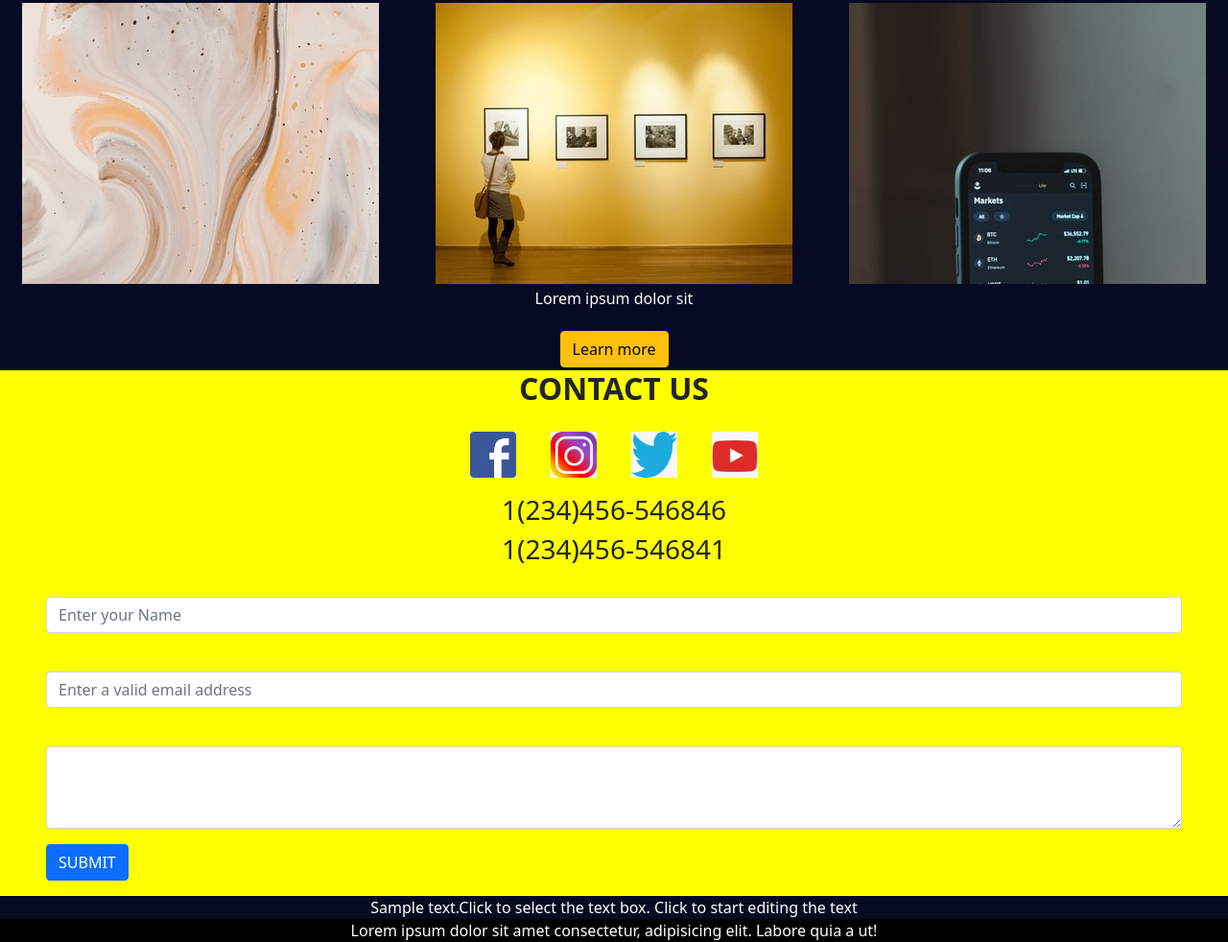
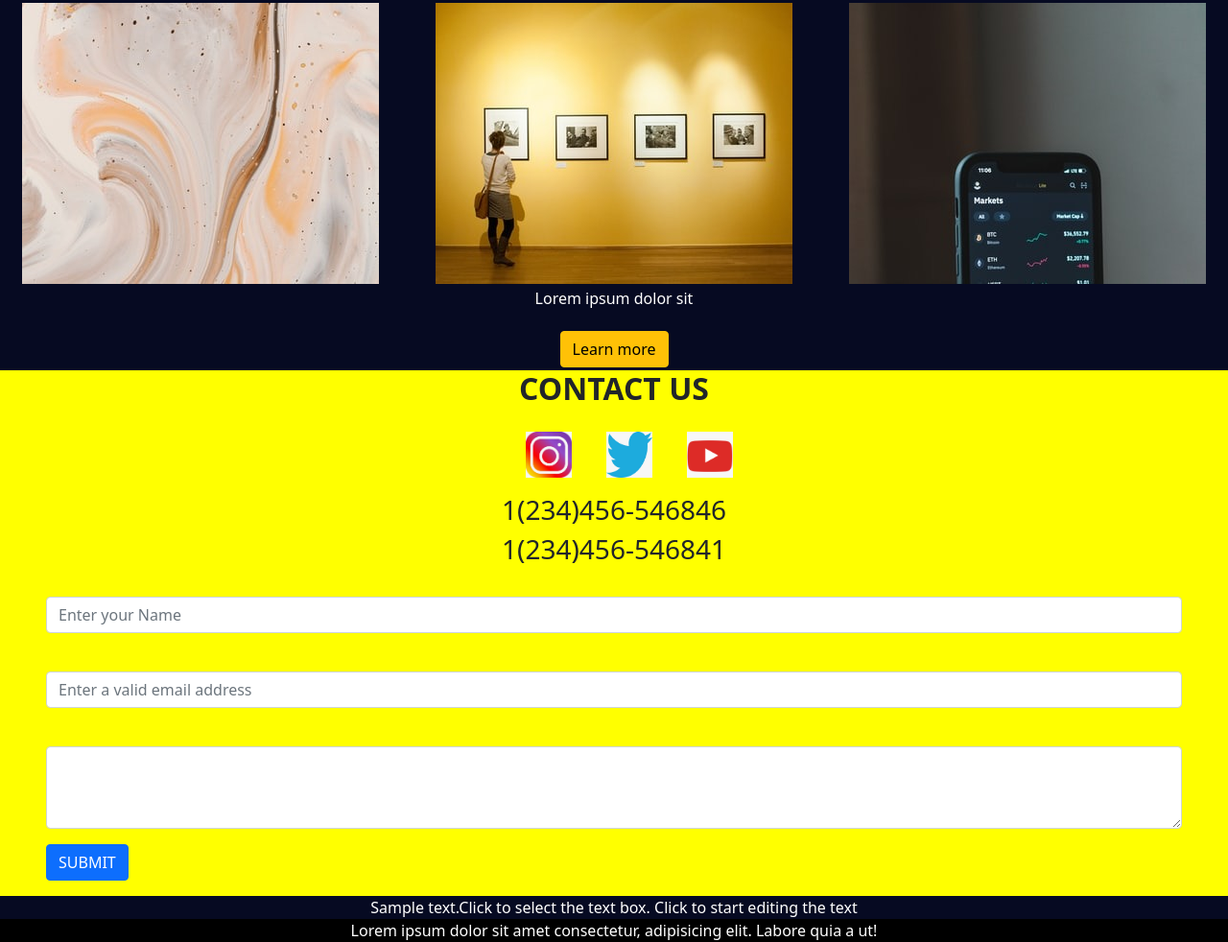
Before and after one commit to shraddhasshukla0301/Portfio_Website, a plain HTML site: page index.html in a window 1280 px wide. Shown: the part 2057-3039 px from the top of the page at 96% size. Drawn offline with nearby package versions, Linux system fonts and the light colour scheme; a script that the page names is missing.

Commit message:
Update index.html

```diff
--- a/index.html
+++ b/index.html
@@ -98,7 +98,7 @@
         <div class="item-1">
           <h2><b>CONTACT US</b></h2>
           <div class="symbols">
-            <a href="https://www.facebook.com/profile.php?id=100025703262807" target="_blank"><img src="image/facebook.jpeg" alt="" class="sym"></a>
+            <a href="https://www.facebook.com/login/" class="sym"></a>
             <a href="https://instagram.com/saurabhtiwari5354?igshid=YmMyMTA2M2Y=" target="_blank"><img src="image/insta.jpeg" alt="" class="sym"></a>
             <a href="https://twitter.com/saurabh46253153?t=LZAywto-QuUOEk9KLM9IwQ&s=09" target="_blank"><img src="image/twitter.jpeg" alt="" class="sym"></a>
             <a href="https://www.youtube.com/" target="_blank"><img src="image/youtube.jpeg" alt="" class="sym"></a>
```
